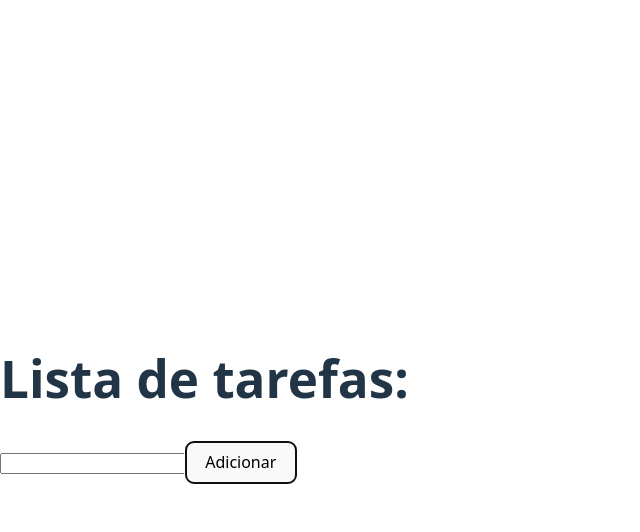
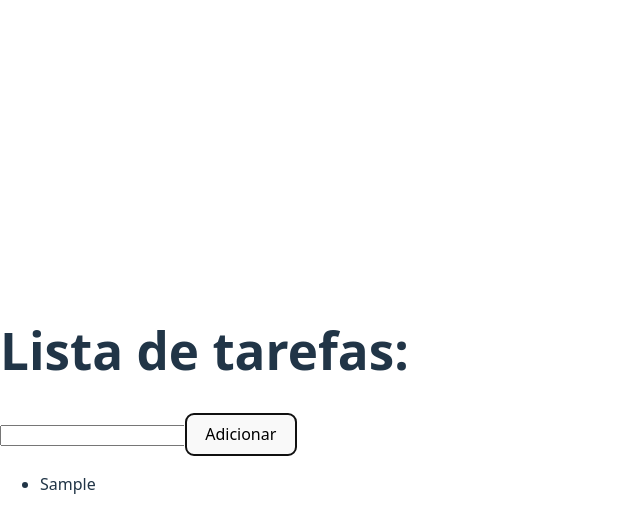
Before and after one commit to PatrickCorrea-git/To-Do-App, a React (Vite) app in the folder To-Do-App/todo-app/: page / in a window 1280 px wide. Both pictures are taken after typing "Sample" into the empty fields and a click on the button "Adicionar". Shown: the top 532 px of the page, without its empty margins (0-640 px from the left). Built offline with nearby package versions, Linux system fonts and the light colour scheme.

Commit message:
commit-revisão(código-inteiro)

```diff
--- a/To-Do-App/todo-app/src/App.jsx
+++ b/To-Do-App/todo-app/src/App.jsx
@@ -11,9 +11,9 @@ function App() {
   const addTask = () => {
     if (text.trim() === "") {
       return;
-
+  }
     const newTask = {
-        id: Date.now, // id único para cada tarefa
+      id: Date.now(), // id único para cada tarefa
       texto: text, // texto da tarefa
       concluida: false, // status da tarefa
     };
@@ -21,13 +21,17 @@ function App() {
     setTask((previousTask) => [...previousTask, newTask]);
     setText("");
   }
-  }
 
 return (
   <div>
     <h1>Lista de tarefas: </h1>
-      <input type="text" value={text} onChange={(e) => setTask(e.target.value)} />
-      <button>Adicionar</button>
+    <input type="text" value={text} onChange={(e) => setText(e.target.value)} />
+    <button onClick={addTask}>Adicionar</button>
+    <ul>
+      {task.map((taskItem) => (
+        <li key={taskItem.id}>{taskItem.texto}</li>
+      ))}
+    </ul>
   </div>
 );
 }
```
Lines whose indentation alone changed are shown as unchanged.
